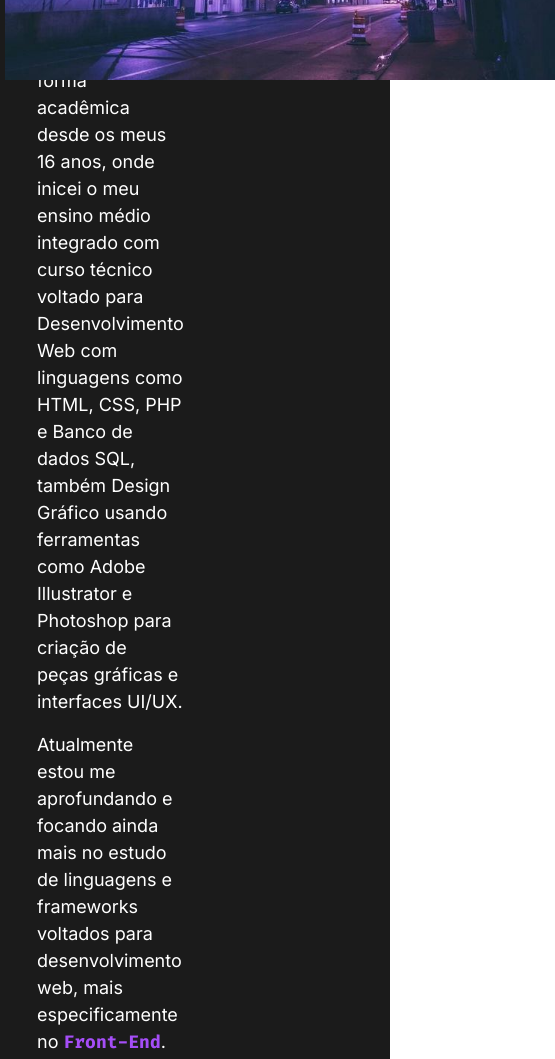
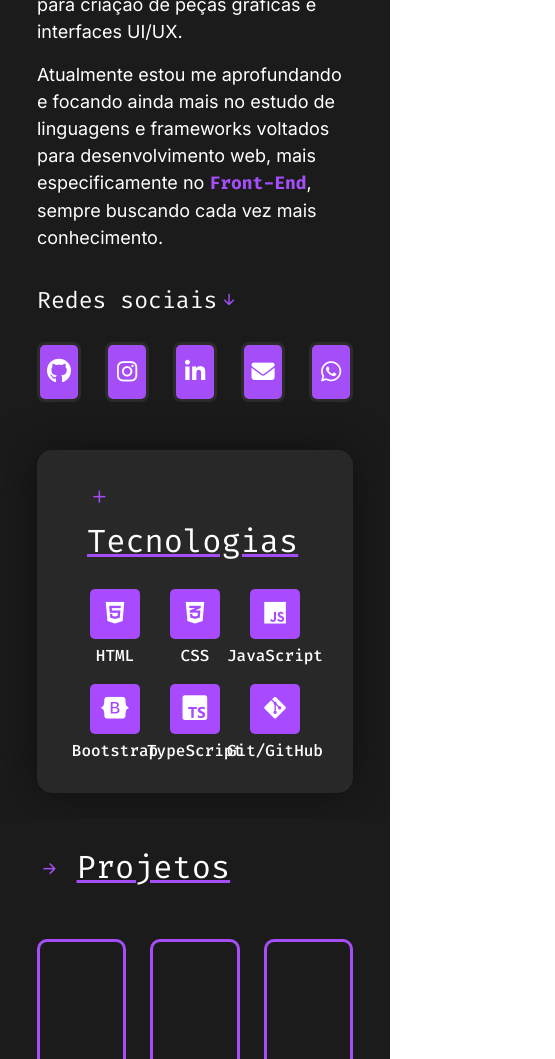
Before and after one commit to CaioHLuwi/portfolio-academy, a plain HTML site: page index.html in a window 390 px wide. Shown: the part 1484-2543 px from the top of the page, 555 px wide, since content can reach past the window. Drawn offline with nearby package versions, Linux system fonts and the light colour scheme.

Commit message:
Apply responsiveness to about me section

```diff
--- a/assets/css/style.css
+++ b/assets/css/style.css
@@ -163,7 +163,7 @@ header {
     font-family: 'Inter';
 }
 
-.description h3 {
+.description h4 {
     text-align: left;
 }
 
--- a/index.html
+++ b/index.html
@@ -3,10 +3,11 @@
 <head>
     <meta charset="UTF-8">
     <meta name="viewport" content="width=device-width, initial-scale=1.0">
+    <link rel='stylesheet' href='https://cdn-uicons.flaticon.com/2.6.0/uicons-brands/css/uicons-brands.css'>
+    <link rel="stylesheet" href="https://cdn.jsdelivr.net/npm/bootstrap-icons@1.11.3/font/bootstrap-icons.min.css">
     <script src="https://kit.fontawesome.com/1392966492.js" crossorigin="anonymous"></script>
     <link href="https://cdn.jsdelivr.net/npm/bootstrap@5.3.3/dist/css/bootstrap.min.css" rel="stylesheet"
         integrity="sha384-QWTKZyjpPEjISv5WaRU9OFeRpok6YctnYmDr5pNlyT2bRjXh0JMhjY6hW+ALEwIH" crossorigin="anonymous">
-    <link rel="stylesheet" href="https://cdn.jsdelivr.net/npm/bootstrap-icons@1.11.3/font/bootstrap-icons.min.css">
     <link rel="stylesheet" href="assets/css/style.css">
     <title>Portfólio - Caio</title>
 </head>
@@ -61,15 +62,15 @@
         <div class="container">
             <i class="bi bi-arrow-right-short principal-color fs-2"> </i> <span class="title">  </i> Um pouco sobre mim </span>
             <div class="row mt-4">
-                <div class="col-6 col-md-12 col-lg-12 d-flex flex-column justify-content-between">
+                <div class="col-12 col-md-12 col-lg-12 col-xl-6 d-flex flex-column justify-content-between">
                     <div class="description mt-2">
-                        <h4> Eu sou o<strong class="principal-color mb-5"> Caio Henrique </strong>, futuro desenvolvedor Front-end e mobile </h4>
-                        <p> Trabalho na área de tecnologia há quase 2 anos, em partes como suporte ao cliente e análise de vulnerabilidades em Cybersecurity.</p>
+                        <h4> Eu sou o<strong class="principal-color mb-5"> Caio Henrique</strong>, futuro desenvolvedor Front-end e mobile </h4>
+                        <p class="mx-auto"> Trabalho na área de tecnologia há quase 2 anos, em partes como suporte ao cliente e análise de vulnerabilidades em Cybersecurity.</p>
                         <p> Estudo técnologia de forma acadêmica desde os meus 16 anos, onde inicei o meu ensino médio integrado com curso técnico voltado para Desenvolvimento Web com linguagens como HTML, CSS, PHP e Banco de dados SQL, também Design Gráfico usando ferramentas como Adobe Illustrator e Photoshop para criação de peças gráficas e interfaces UI/UX. </p>
-                        <p> Atualmente estou me aprofundando e focando ainda mais no estudo de linguagens e frameworks voltados para desenvolvimento web, mais especificamente no <strong class="principal-color">Front-End</strong>. <br>
+                        <p> Atualmente estou me aprofundando e focando ainda mais no estudo de linguagens e frameworks voltados para desenvolvimento web, mais especificamente no <strong class="principal-color">Front-End</strong>, sempre buscando cada vez mais conhecimento. <br>
                     </div>
-                    <div class="social d-flex flex-column gap-4" >
-                        <span class="subtitle d-flex mt-4 text-light fs-3"> Redes sociais <i class="bi bi-arrow-down-short principal-color"></i> </span>
+                    <div class="social d-flex flex-column gap-4">
+                        <span class="subtitle d-flex mt-3 text-light fs-3"> Redes sociais <i class="bi bi-arrow-down-short principal-color"></i> </span>
                         <div class="social-area d-flex gap-4">
                             <div class="icon">
                                 <i class="fa-brands fa-github fs-2"></i>
@@ -89,8 +90,8 @@
                         </div>
                     </div>
                 </div>
-                <div class="col-6 d-flex d-md-none d-lg-none d-xl-flex justify-content-center rounded-1">
-                    <img src="assets/images/purple-square-s1.jpg" class="img-fluid" style="max-width: 550px; height: 550px;" alt="">
+                <div class="col-6 col-md-12 col-lg-6 d-none d-md-none d-lg-none d-xl-flex justify-content-center">
+                    <img src="assets/images/purple-square-s1.jpg" class="img-fluid rounded-5" style="max-width: 550px; height: 550px;" alt="">
                 </div>
             </div>
             <div class="technologies mt-5">
@@ -99,37 +100,37 @@
                         <i class="bi bi-plus principal-color fs-2"></i> <span class="title"> Tecnologias </span>
                     </div>
                     <div class="row mt-4">
-                        <div class="col-lg-2">
+                        <div class="col-4 col-lg-2">
                             <div class="icon">
                                 <i class="fa-brands fa-html5 fs-2"></i>
                                 <span> HTML </span>
                             </div>
                         </div>
-                        <div class="col-lg-2">
+                        <div class="col-4 col-lg-2">
                             <div class="icon">
                                 <i class="fa-brands fa-css3-alt fs-2"></i>
                                 <span> CSS </span>
                             </div>
                         </div>
-                        <div class="col-lg-2">
+                        <div class="col-4 col-lg-2">
                             <div class="icon">
                                 <i class="fa-brands fa-js fs-2"></i>
                                 <span> JavaScript </span>
                             </div>
                         </div>
-                        <div class="col-lg-2">
+                        <div class="col-4 mt-3 mt-md-3 mt-lg-0 mt-xl-0 col-lg-2">
                             <div class="icon">
                                 <i class="fa-brands fa-bootstrap fs-2"></i>
                                 <span> Bootstrap </span>
                             </div>
                         </div>
-                        <div class="col-lg-2">
+                        <div class="col-4 mt-3 mt-md-3 mt-lg-0 mt-xl-0 col-lg-2">
                             <div class="icon">
-                                <i class="fa-brands fa-ts fs-2"></i>
+                                <i class="fi fi-brands-typescript fs-2"></i>
                                 <span> TypeScript </span>
                             </div>
                         </div>
-                        <div class="col-lg-2">
+                        <div class="col-4 mt-3 mt-md-3 mt-lg-0 mt-xl-0 col-lg-2">
                             <div class="icon">
                                 <i class="fa-brands fa-git-alt fs-2"></i>
                                 <span> Git/GitHub </span>
@@ -199,7 +200,7 @@
                         </div>
                         <div class="card-bottom">
                             <span class="card-title"> Meteora Shop </span>
-                            <span class="card-description"> Uma loja virtual de roupas moderna. </span>
+                            <span class="card-description"> Uma loja virtual de roupas moderna e responsiva. </span>
                             <div class="card-actions mt-1">
                                 <button class="primary-button">
                                     <a href="https://caiohluwi.github.io/Medcenter-Project/" target="_blank"> Ao vivo <i class="fa-brands fa-hive"></i> </a>
```
